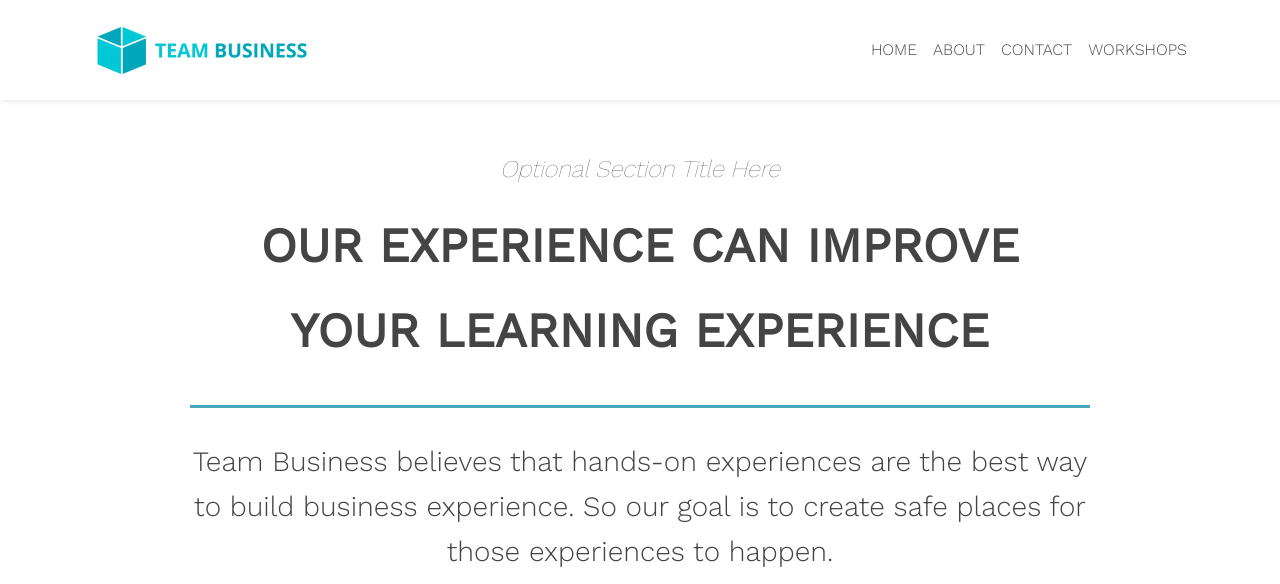
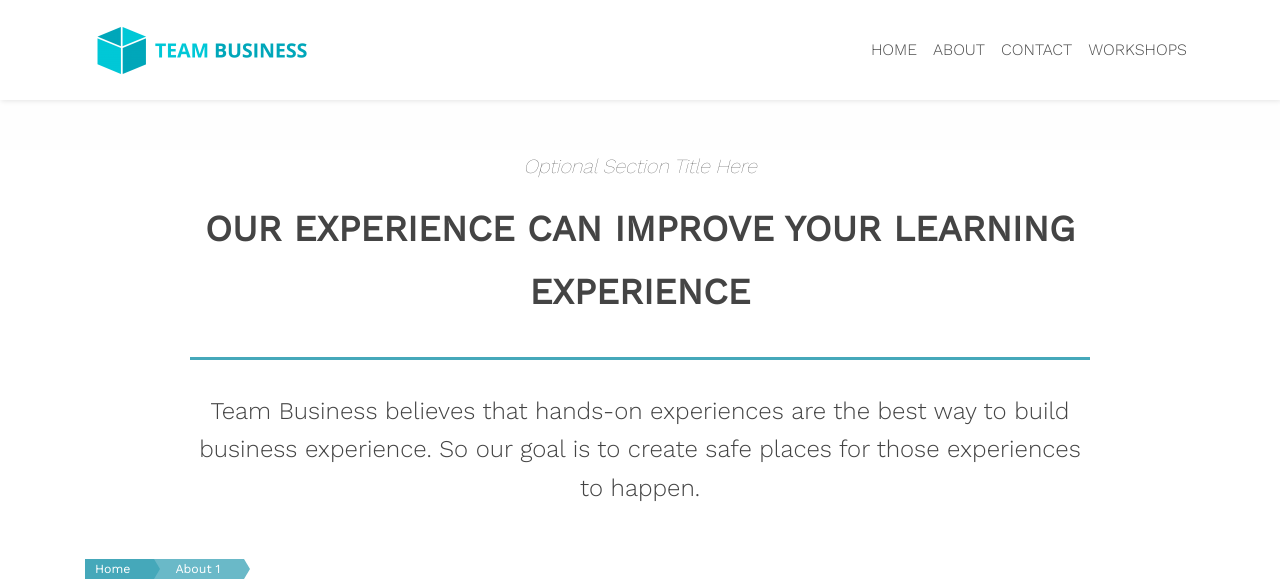
Before and after one commit to zac-heisey/team-business, a Jekyll site: the page built from _pages/about-1.md, in a window 1280 px wide and 1400 px high. Shown: the top 584 px of the window. Built offline with Jekyll 4.4.1, drawn with Linux system fonts in a browser that asks for light colours; nearby versions of some CDN libraries; grey boxes are pictures that could not be loaded.

Commit message:
update font size for header section

```diff
--- a/assets/css/_sass/_custom.scss
+++ b/assets/css/_sass/_custom.scss
@@ -68,17 +68,17 @@ h2:after {
 }
 
 #section-title {
-  font-size: 1.5rem;
+  font-size: 1.25rem;
   font-style: italic;
   font-weight: 100;
 }
 
 #intro-1 {
-  font-size: 3rem;
+  font-size: 2.25rem;
 }
 
 #intro-2 {
-  font-size: 1.75rem;
+  font-size: 1.5rem;
   font-weight: 300;
   text-transform: none;
 }
```
